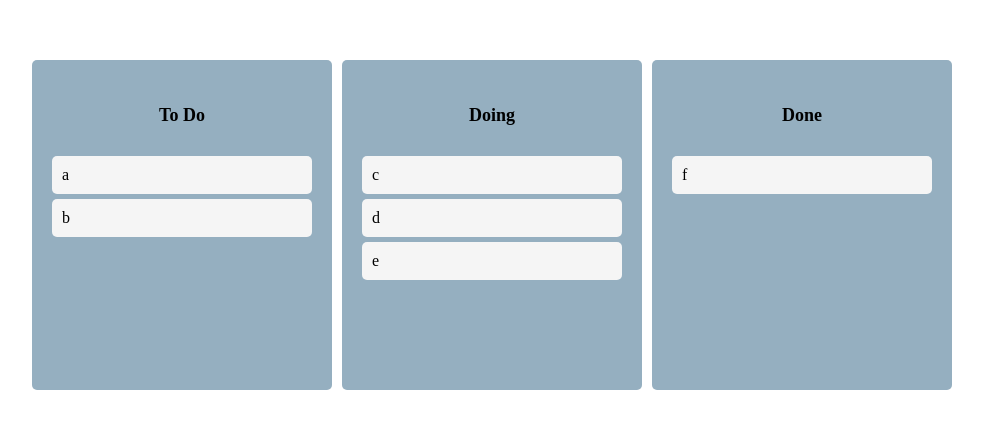
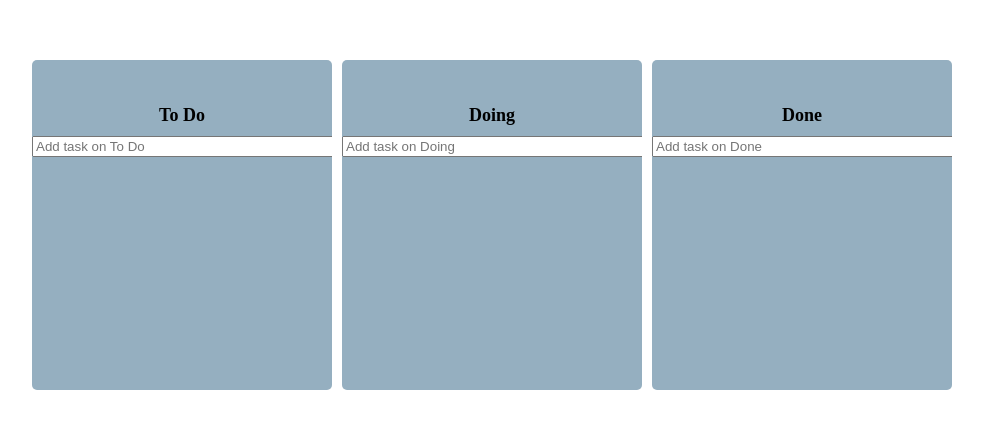
Before and after one commit to huisu-noh/react-trello, a React (Create React App) app: page / in a window 1280 px wide. Shown: the part 183-612 px from the top of the page, without its empty margins (156-1139 px from the left). Built offline with nearby package versions, Linux system fonts and the light colour scheme.

Commit message:
feat: Task Object
1. Use React Hook Form

```diff
--- a/package.json
+++ b/package.json
@@ -13,6 +13,7 @@
     "react": "^18.2.0",
     "react-beautiful-dnd": "^13.1.1",
     "react-dom": "^18.2.0",
+    "react-hook-form": "^7.42.1",
     "react-scripts": "5.0.1",
     "recoil": "^0.7.6",
     "styled-components": "^5.3.6",
--- a/src/Components/Board.tsx
+++ b/src/Components/Board.tsx
@@ -1,6 +1,8 @@
 import { Droppable } from "react-beautiful-dnd";
+import { useForm } from "react-hook-form";
 import styled from "styled-components";
 import DragabbleCard from "./DragabbleCard";
+import { ITodo } from "../atoms";
 
 const Wrapper = styled.div`
   width: 300px;
@@ -18,6 +20,13 @@
   font-weight: 600;
   margin-bottom: 10px;
   font-size: 18px;
+`;
+
+const Form = styled.form`
+  width: 100%;
+  input {
+    width: 100%;
+  }
 `;
 
 interface IAreaProps {
@@ -38,14 +47,29 @@
 `;
 
 interface IBoardProps {
-  toDos: string[];
+  toDos: ITodo[];
   boardId: string;
 }
 
+interface IForm {
+  toDo: string;
+}
+
 function Board({ toDos, boardId }: IBoardProps) {
+  const { register, setValue, handleSubmit } = useForm<IForm>();
+  const onValid = ({ toDo }: IForm) => {
+    setValue("toDo", "");
+  };
   return (
     <Wrapper>
       <Title>{boardId}</Title>
+      <Form onSubmit={handleSubmit(onValid)}>
+        <input
+          {...register("toDo", { required: true })}
+          type="text"
+          placeholder={`Add task on ${boardId}`}
+        />
+      </Form>
       <Droppable droppableId={boardId}>
         {(magic, info) => (
           <Area
@@ -55,7 +79,12 @@
             {...magic.droppableProps}
           >
             {toDos.map((toDo, index) => (
-              <DragabbleCard toDo={toDo} key={toDo} index={index} />
+              <DragabbleCard
+                toDoId={toDo.id}
+                key={toDo.id}
+                index={index}
+                toDoText={toDo.text}
+              />
             ))}
             {magic.placeholder}
           </Area>
--- a/src/Components/DragabbleCard.tsx
+++ b/src/Components/DragabbleCard.tsx
@@ -13,13 +13,14 @@
 `;
 
 interface IDragabbleCardProps {
-  toDo: string;
+  toDoId: number;
+  toDoText: string;
   index: number;
 }
 
-function DragabbleCard({ toDo, index }: IDragabbleCardProps) {
+function DragabbleCard({ toDoId, index, toDoText }: IDragabbleCardProps) {
   return (
-    <Draggable key={toDo} draggableId={toDo} index={index}>
+    <Draggable draggableId={toDoId + ""} index={index}>
       {(magic, snapshot) => (
         <Card
           isDragging={snapshot.isDragging}
@@ -27,7 +28,7 @@
           {...magic.dragHandleProps}
           {...magic.draggableProps}
         >
-          {toDo}
+          {toDoText}
         </Card>
       )}
     </Draggable>
--- a/src/atoms.ts
+++ b/src/atoms.ts
@@ -1,14 +1,19 @@
 import { atom } from "recoil";
 
+export interface ITodo {
+  id: number;
+  text: string;
+}
+
 interface IToDoState {
-  [key: string]: string[];
+  [key: string]: ITodo[];
 }
 
 export const toDoState = atom<IToDoState>({
   key: "test",
   default: {
-    "To Do": ["a", "b"],
-    Doing: ["c", "d", "e"],
-    Done: ["f"],
+    "To Do": [],
+    Doing: [],
+    Done: [],
   },
 });
```
Also changed, not shown: 1 other file (tests, documents, lock files or other folders).
